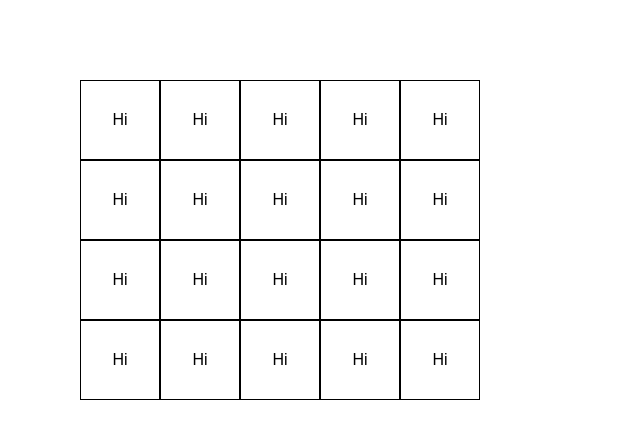
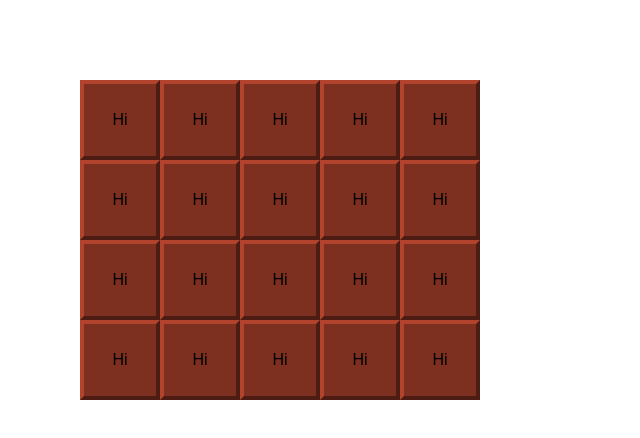
Before and after one commit to nikhilNathwani/Chomp, a React (Create React App) app in the folder src/: page / in a window 1280 px wide. Shown: the top 438 px of the page, without its empty margins (0-640 px from the left). Built offline with nearby package versions, Linux system fonts and the light colour scheme.

Commit message:
Applied styling that makes the squares look like candy bars

```diff
--- a/src/styles.css
+++ b/src/styles.css
@@ -24,4 +24,11 @@ body {
 	display: flex;
 	align-items: center;
 	justify-content: center;
+
+	background-color: hsl(10, 59%, 31%);
+	border: 4px solid;
+	border-left-color: hsl(10, 59%, 44%);
+	border-top-color: hsl(10, 59%, 44%);
+	border-right-color: hsl(10, 59%, 19%);
+	border-bottom-color: hsl(10, 59%, 19%);
 }
```
